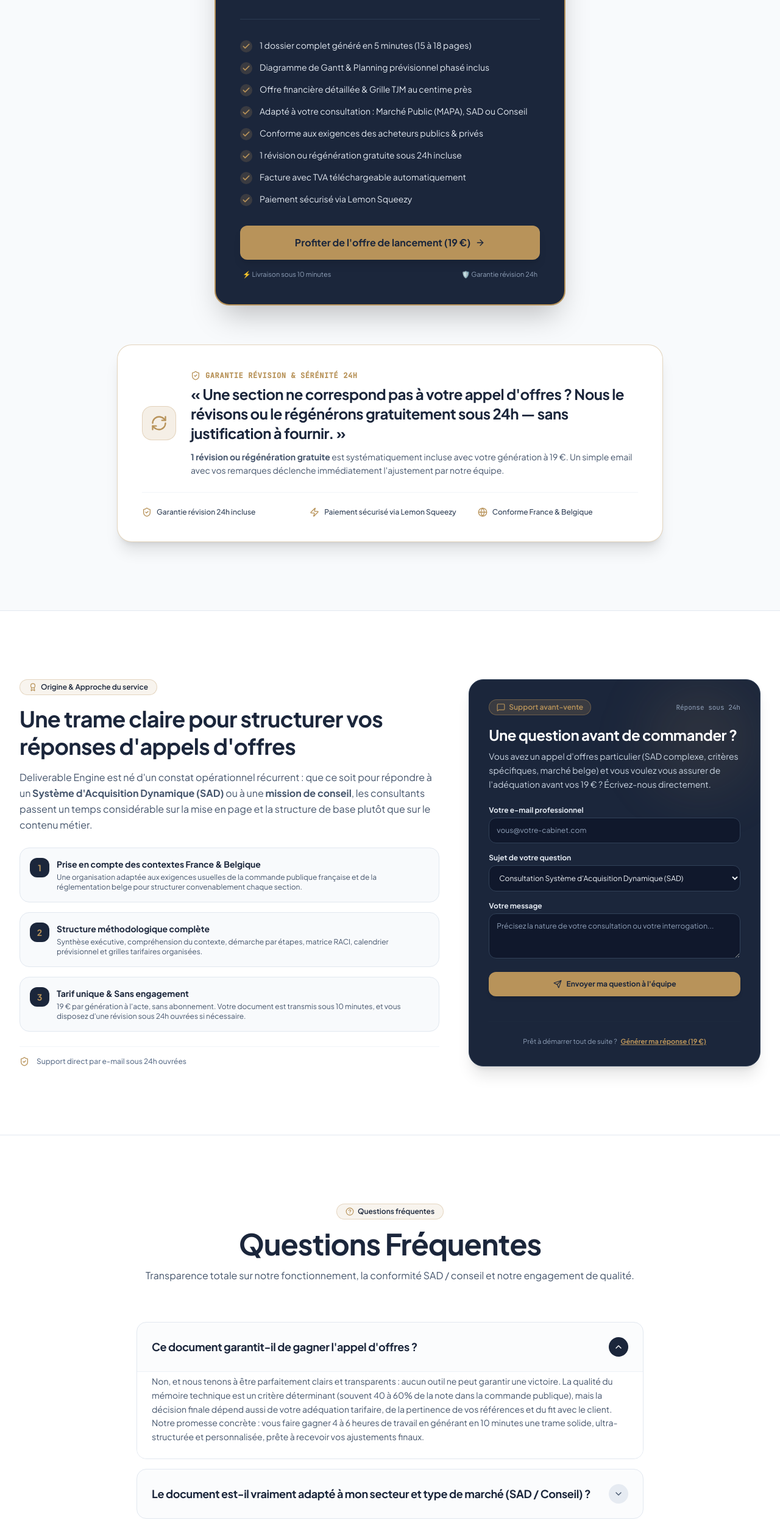
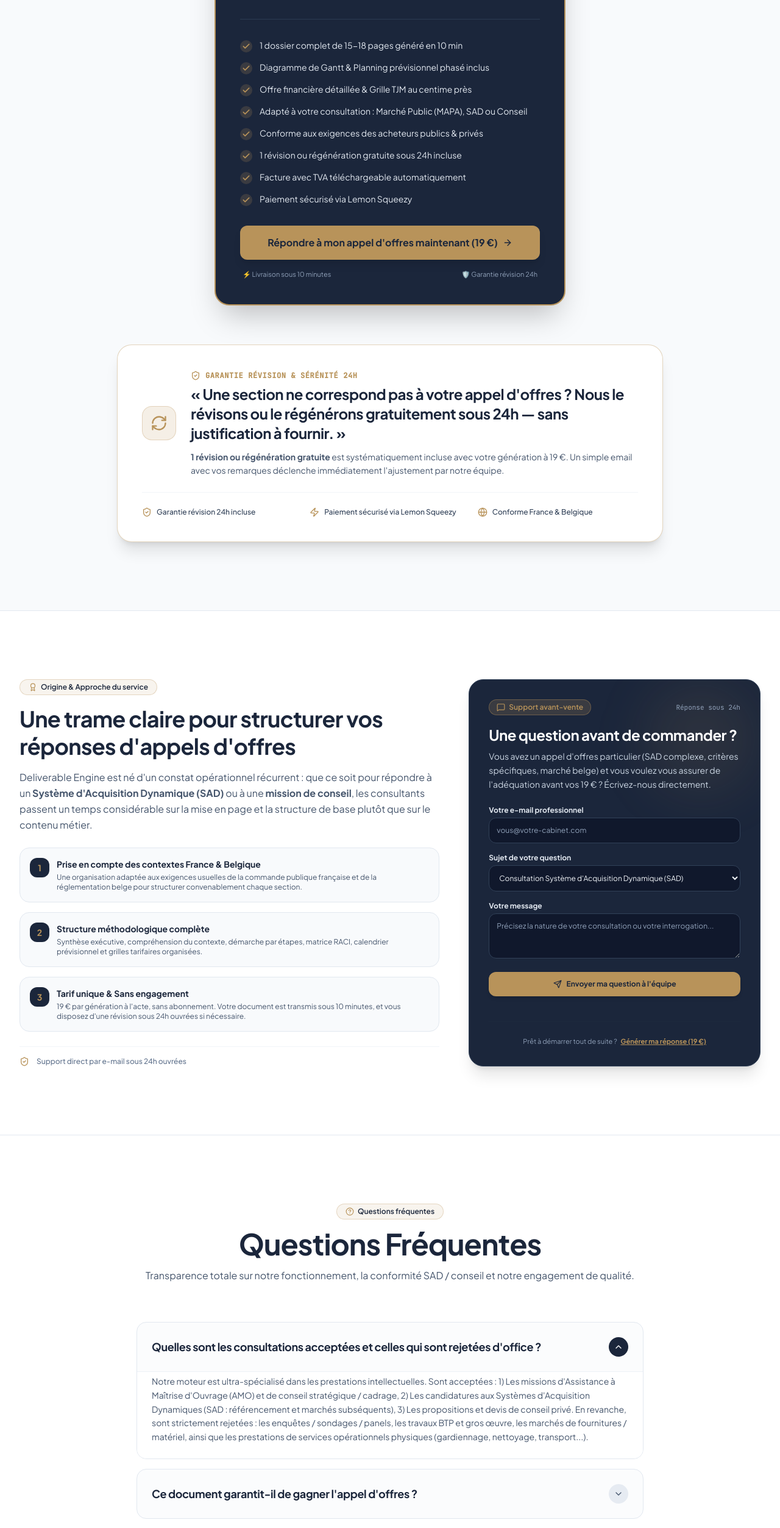
Before and after one commit to OMARMARCO23/DeliverableEngine, a React (Vite) app: page / in a window 1280 px wide. Shown: the part 9393-11899 px from the top of the page at 61% size. Built offline with nearby package versions, Linux system fonts and the light colour scheme; no server answers; a web font is replaced by a local one.

Commit message:
Update data.ts

```diff
--- a/src/data.ts
+++ b/src/data.ts
@@ -5,11 +5,29 @@
 
 import { FaqItem, PricingTier } from './types';
 
+export const COMPANY_INFO = {
+  name: "Deliverable Engine",
+  supportEmail: "deliverable.engine@gmail.com",
+  serviceDescription: "Plateforme d'assistance à la rédaction de réponses aux appels d'offres et marchés publics (France & Belgique)",
+  territories: "France & Belgique",
+  guaranteeHours: 24
+};
+
 export const FAQ_DATA: FaqItem[] = [
+  {
+    id: 'perimetre-consultations-eligibles',
+    question: "Quelles sont les consultations acceptées et celles qui sont rejetées d'office ?",
+    answer: "Notre moteur est ultra-spécialisé dans les prestations intellectuelles. Sont acceptées : 1) Les missions d'Assistance à Maîtrise d'Ouvrage (AMO) et de conseil stratégique / cadrage, 2) Les candidatures aux Systèmes d'Acquisition Dynamiques (SAD : référencement et marchés subséquents), 3) Les propositions et devis de conseil privé. En revanche, sont strictement rejetées : les enquêtes / sondages / panels, les travaux BTP et gros œuvre, les marchés de fournitures / matériel, ainsi que les prestations de services opérationnels physiques (gardiennage, nettoyage, transport...)."
+  },
   {
     id: 'garantie-victoire',
     question: "Ce document garantit-il de gagner l'appel d'offres ?",
-    answer: "Non, et nous tenons à être parfaitement clairs et transparents : aucun outil ne peut garantir une victoire. La qualité du mémoire technique est un critère déterminant (souvent 40 à 60% de la note dans la commande publique), mais la décision finale dépend aussi de votre adéquation tarifaire, de la pertinence de vos références et du fit avec le client. Notre promesse concrète : vous faire gagner 4 à 6 heures de travail en générant en 10 minutes une trame solide, ultra-structurée et personnalisée, prête à recevoir vos ajustements finaux."
+    answer: "Non, et nous tenons à être parfaitement clairs et transparents : aucun outil ne peut garantir une victoire. La qualité du mémoire technique est un critère déterminant (souvent 40 à 60% de la note dans la commande publique), mais la décision finale dépend aussi de votre adéquation tarifaire, de la pertinence de vos références et du fit avec le client. Notre promesse concrète : vous faire gagner 4 à 6 heures de travail en générant en 10 minutes un dossier complet solide, ultra-structuré et personnalisé, prêt à recevoir vos ajustements finaux."
+  },
+  {
+    id: 'format-word-docx',
+    question: "Le format Word (.docx) est-il disponible ?",
+    answer: "Le format Word n'est pas disponible actuellement. Le document est généré en PDF professionnel haute qualité (15-18 pages). Le PDF généré est entièrement modifiable via Adobe Acrobat ou tout éditeur PDF pour vos ajustements finaux."
   },
   {
     id: 'secteur-marche-sad-conseil',
@@ -51,7 +69,7 @@ export const PRICING_DATA: PricingTier[] = [
     description: 'Tarif de lancement exclusif — sans abonnement ni engagement',
     generationsCount: 1,
     features: [
-      '1 dossier complet généré en 5 minutes (15 à 18 pages)',
+      '1 dossier complet de 15-18 pages généré en 10 min',
       'Diagramme de Gantt & Planning prévisionnel phasé inclus',
       'Offre financière détaillée & Grille TJM au centime près',
       'Adapté à votre consultation : Marché Public (MAPA), SAD ou Conseil',
@@ -60,7 +78,7 @@ export const PRICING_DATA: PricingTier[] = [
       'Facture avec TVA téléchargeable automatiquement',
       'Paiement sécurisé via Lemon Squeezy'
     ],
-    ctaText: "Profiter de l'offre de lancement (19 €)",
+    ctaText: "Répondre à mon appel d'offres maintenant (19 €)",
     recommended: true
   }
 ];
```
